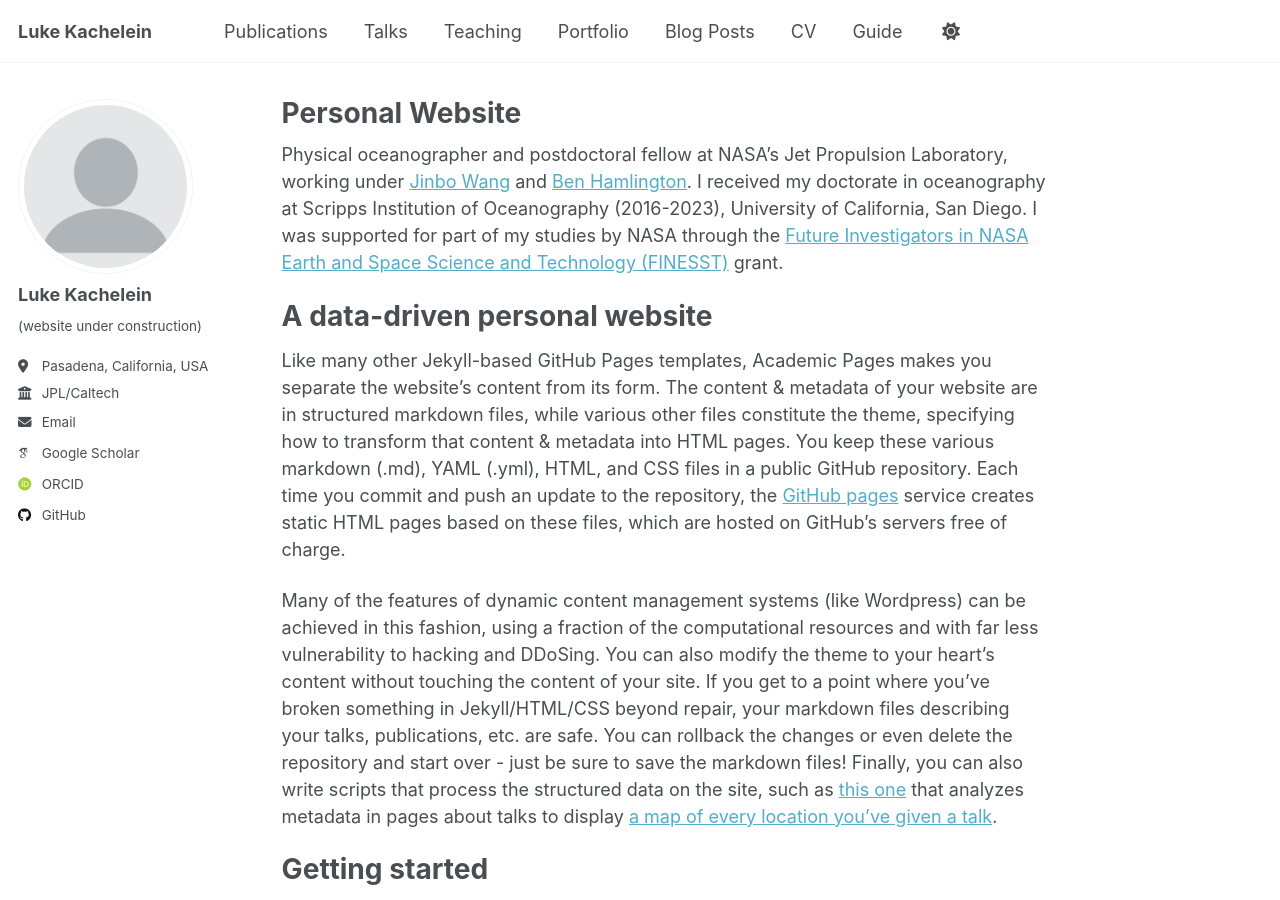
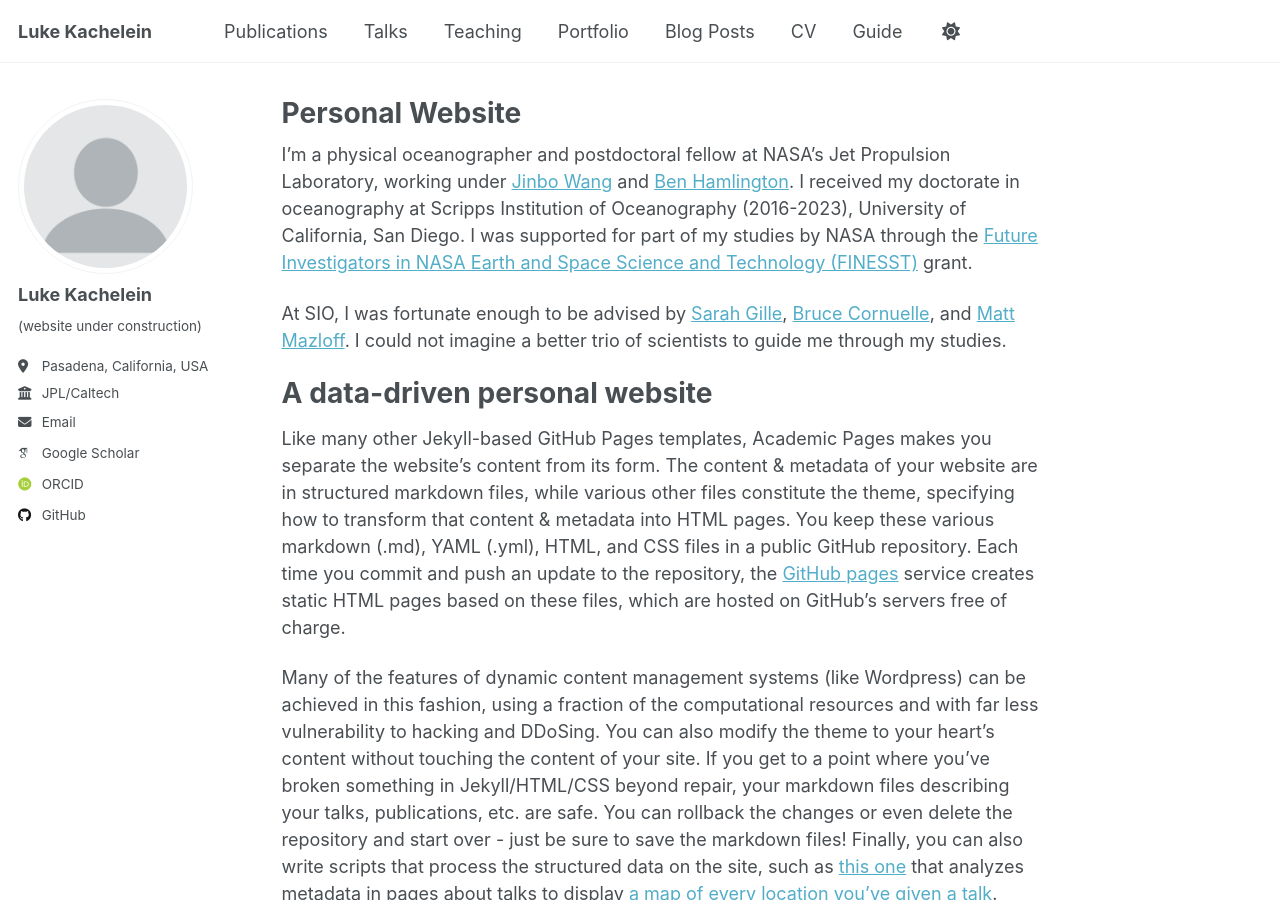
Before and after one commit to lkach/lkach.github.io, a Jekyll site: the page built from _pages/about.md, in a window 1280 px wide and 900 px high. Built offline with Jekyll 4.4.1, drawn with Linux system fonts in a browser that asks for light colours; some web fonts are replaced.

Commit message:
Update about.md

```diff
--- a/_pages/about.md
+++ b/_pages/about.md
@@ -7,9 +7,11 @@ redirect_from:
   - /about.html
 ---
 
-Physical oceanographer and postdoctoral fellow at NASA's Jet Propulsion Laboratory, working under [Jinbo Wang](https://science.jpl.nasa.gov/people/jwang2) and [Ben Hamlington](https://science.jpl.nasa.gov/people/bhamling/). I received my doctorate in oceanography at Scripps Institution of Oceanography (2016-2023),
+I'm a physical oceanographer and postdoctoral fellow at NASA's Jet Propulsion Laboratory, working under [Jinbo Wang](https://science.jpl.nasa.gov/people/jwang2) and [Ben Hamlington](https://science.jpl.nasa.gov/people/bhamling/). I received my doctorate in oceanography at Scripps Institution of Oceanography (2016-2023),
 University of California, San Diego.
 I was supported for part of my studies by NASA through the [Future Investigators in NASA Earth and Space Science and Technology (FINESST)](https://nspires.nasaprs.com/external/solicitations/summary.do?solId=%7B913A7DEE-2747-6539-130C-0AB1E2322F42%7D&path=future&method=init) grant.
+
+At SIO, I was fortunate enough to be advised by [Sarah Gille](http://pordlabs.ucsd.edu/sgille/), [Bruce Cornuelle](http://scrippsscholars.ucsd.edu/bcornuelle), and [Matt Mazloff](http://scrippsscholars.ucsd.edu/mmazloff/). I could not imagine a better trio of scientists to guide me through my studies.
 
 A data-driven personal website
 ======
```
